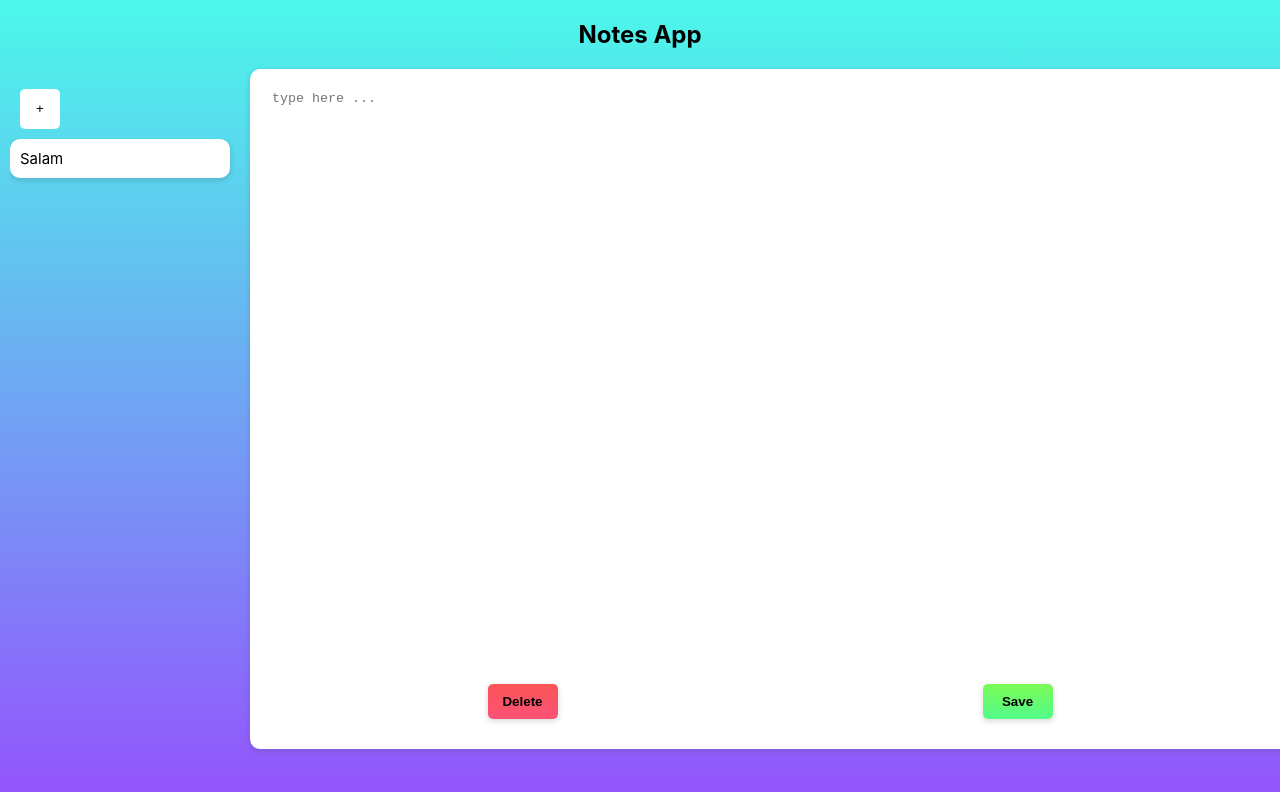
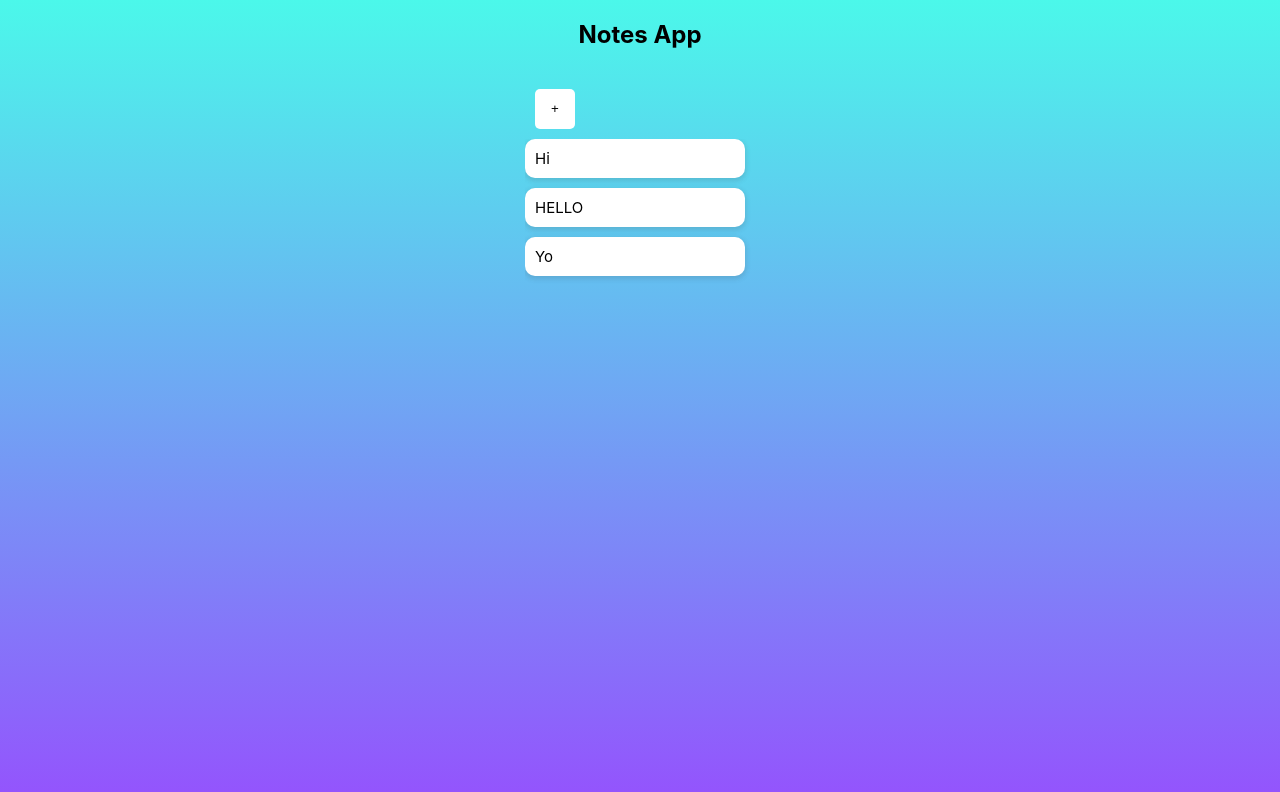
Before and after one commit to alim1381/notes, a React (Create React App) app: page / in a window 1280 px wide. Shown: the top 792 px of the page. Built offline with nearby package versions, Linux system fonts and the light colour scheme.

Commit message:
3. add note objects and handlers...

```diff
--- a/src/components/Landing.js
+++ b/src/components/Landing.js
@@ -1,4 +1,4 @@
-import React from 'react'
+import React , { useState } from 'react'
 
 // Components
 import Note from './shared/Note'
@@ -7,6 +7,43 @@ import Note from './shared/Note'
 import styles from '../styles/Landing.module.css'
 
 export default function Landing() {
+    const [data , setData] = useState([
+        {
+            title : "Hi",
+            text : "Hi my Name is Ali",
+            id: 1,
+        },
+        {
+            title : "HELLO",
+            text : "Hello my Name is M",
+            id: 2,
+        },
+        {
+            title : "Yo",
+            text : "Yoooo my Name is Ali",
+            id: 3,
+        },
+    ])
+
+    const [note , setNote] = useState("")
+    const clickHandler = (e) => {
+        const veryfiy = data.includes(note)
+        console.log(veryfiy);
+        if (note && veryfiy) {
+            saveHandler()
+        }
+        setNote(e)
+    }
+
+    const saveHandler = () => {
+        const newData = data.filter(e => e.id !== note.id);
+        newData.unshift(note)
+        setData(newData)
+    }
+    const deleteHandler = () => {
+        const newData = data.filter(e => e.id !== note.id);
+        setData(newData)
+    }
   return (
     <div className={styles.container}>
         <div className={styles.objects}>
@@ -14,12 +51,14 @@ export default function Landing() {
                 <button>+</button>
             </div>
             <div className={styles.objectsItem}>
-                <p>Salam</p>
+                {
+                    data.map(t => <p className={t.id === note.id ? styles.objSelected : ""} onClick={() => clickHandler(t)} key={t.id}>{t.title}</p>)
+                }
 
             </div>
         </div>
         {
-            <Note />
+            note && <Note text={note} setNote={setNote} saveHandler={saveHandler} deleteHandler={deleteHandler}/>
         }
     </div>
   )
```
